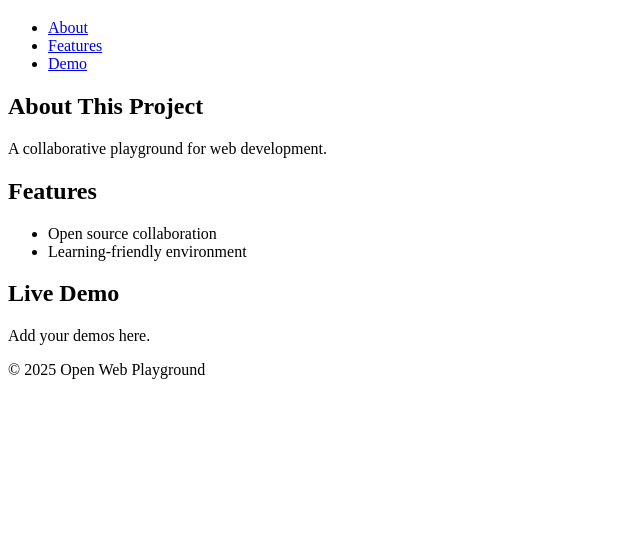
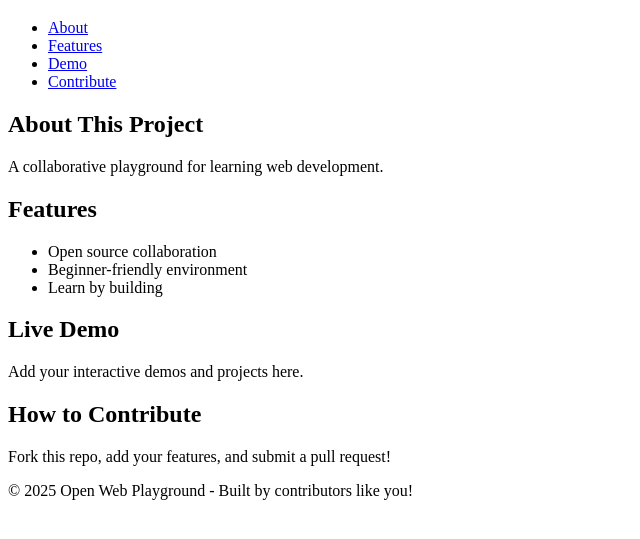
Before and after one commit to Layyzyy/open-web-playground_Faizan, a plain HTML site: page index.html in a window 1280 px wide. Shown: the part 61-600 px from the top of the page, without its empty margins (0-640 px from the left). Drawn offline with Linux system fonts and the light colour scheme.

Commit message:
✨ Contributor-friendly HTML structure ready! Jump in and build with us! 🚀💙

```diff
--- a/index.html
+++ b/index.html
@@ -1,51 +1,66 @@
 <!DOCTYPE html>
+<!-- HTML5 document type -->
 <html lang="en">
 <head>
+    <!-- Meta tags for character encoding and responsive design -->
     <meta charset="UTF-8">
     <meta name="viewport" content="width=device-width, initial-scale=1.0">
     <title>Open Web Playground</title>
+    <!-- Add your CSS links here -->
 </head>
 <body>
 
-    <!-- Header -->
+    <!-- Header: Site branding and navigation -->
     <header>
         <h1>Welcome to Open Web Playground</h1>
+        <!-- Navigation menu -->
         <nav>
             <ul>
                 <li><a href="#about">About</a></li>
                 <li><a href="#features">Features</a></li>
                 <li><a href="#demo">Demo</a></li>
+                <li><a href="#contribute">Contribute</a></li>
             </ul>
         </nav>
     </header>
 
-    <!-- Main Content -->
+    <!-- Main: Primary content area -->
     <main>
+        <!-- About section -->
         <section id="about">
             <h2>About This Project</h2>
-            <p>A collaborative playground for web development.</p>
+            <p>A collaborative playground for learning web development.</p>
         </section>
 
+        <!-- Features section -->
         <section id="features">
             <h2>Features</h2>
             <ul>
                 <li>Open source collaboration</li>
-                <li>Learning-friendly environment</li>
+                <li>Beginner-friendly environment</li>
+                <li>Learn by building</li>
             </ul>
         </section>
 
+        <!-- Demo section: Add your projects here -->
         <section id="demo">
             <h2>Live Demo</h2>
-            <p>Add your demos here.</p>
+            <p>Add your interactive demos and projects here.</p>
         </section>
 
-        <!-- Contributors: Add your section below -->
-
+        <!-- Contribute section -->
+        <section id="contribute">
+            <h2>How to Contribute</h2>
+            <p>Fork this repo, add your features, and submit a pull request!</p>
+        </section>
     </main>
 
+    <!-- Footer: Site information -->
     <footer>
-        <p>&copy; 2025 Open Web Playground</p>
+        <p>&copy; 2025 Open Web Playground - Built by contributors like you!</p>
     </footer>
+
+    <!-- Add your JavaScript files here -->
 
 </body>
 </html>
```
